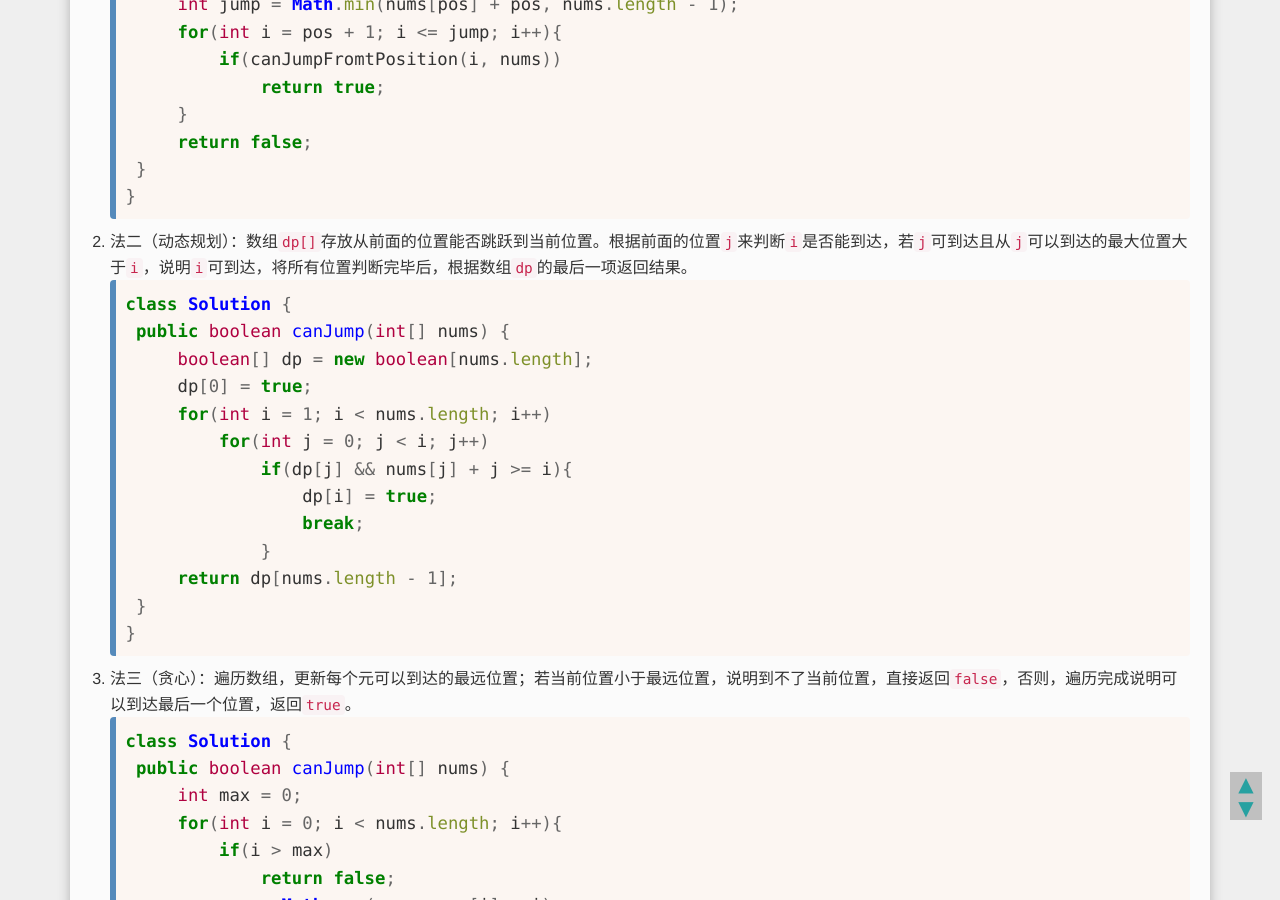
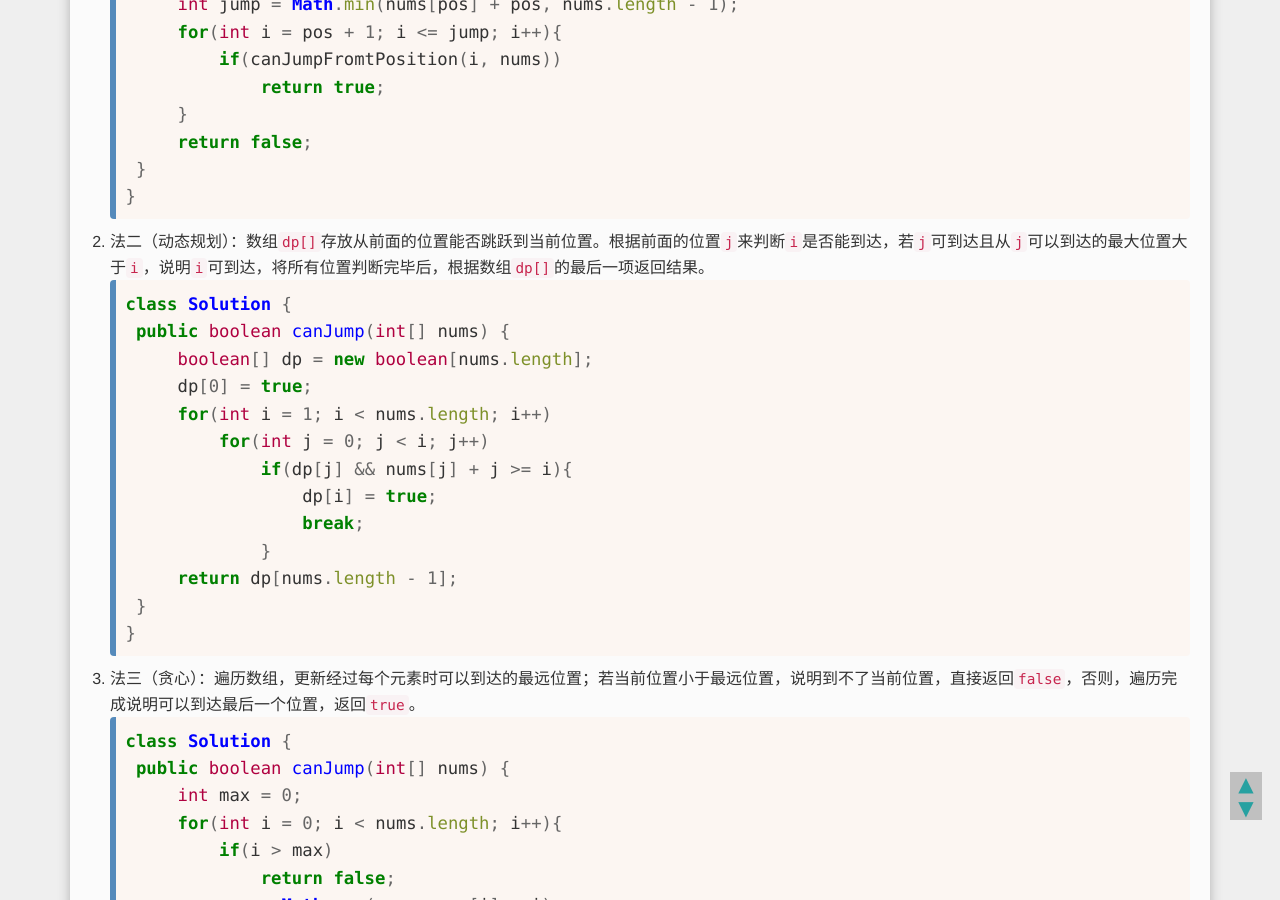
Before and after one commit to YurieSun/YurieSun.github.io, a Jekyll site: the page built from _posts/2019-12-24-leetcode-0055-jump-game.md, in a window 1280 px wide and 900 px high, scrolled down 555 px. Built offline with Jekyll 4.4.1, drawn with Linux system fonts in a browser that asks for light colours.

Commit message:
revise typo

````diff
--- a/_posts/2019-12-24-leetcode-0055-jump-game.md
+++ b/_posts/2019-12-24-leetcode-0055-jump-game.md
@@ -29,7 +29,7 @@ class Solution {
     }
 }
 ```
-2. 法二（动态规划）：数组`dp[]`存放从前面的位置能否跳跃到当前位置。根据前面的位置`j`来判断`i`是否能到达，若`j`可到达且从`j`可以到达的最大位置大于`i`，说明`i`可到达，将所有位置判断完毕后，根据数组`dp`的最后一项返回结果。
+2. 法二（动态规划）：数组`dp[]`存放从前面的位置能否跳跃到当前位置。根据前面的位置`j`来判断`i`是否能到达，若`j`可到达且从`j`可以到达的最大位置大于`i`，说明`i`可到达，将所有位置判断完毕后，根据数组`dp[]`的最后一项返回结果。
 ```java
 class Solution {
     public boolean canJump(int[] nums) {
@@ -45,7 +45,7 @@ class Solution {
     }
 }
 ```
-3. 法三（贪心）：遍历数组，更新每个元可以到达的最远位置；若当前位置小于最远位置，说明到不了当前位置，直接返回`false`，否则，遍历完成说明可以到达最后一个位置，返回`true`。
+3. 法三（贪心）：遍历数组，更新经过每个元素时可以到达的最远位置；若当前位置小于最远位置，说明到不了当前位置，直接返回`false`，否则，遍历完成说明可以到达最后一个位置，返回`true`。
 ```java
 class Solution {
     public boolean canJump(int[] nums) {
````
